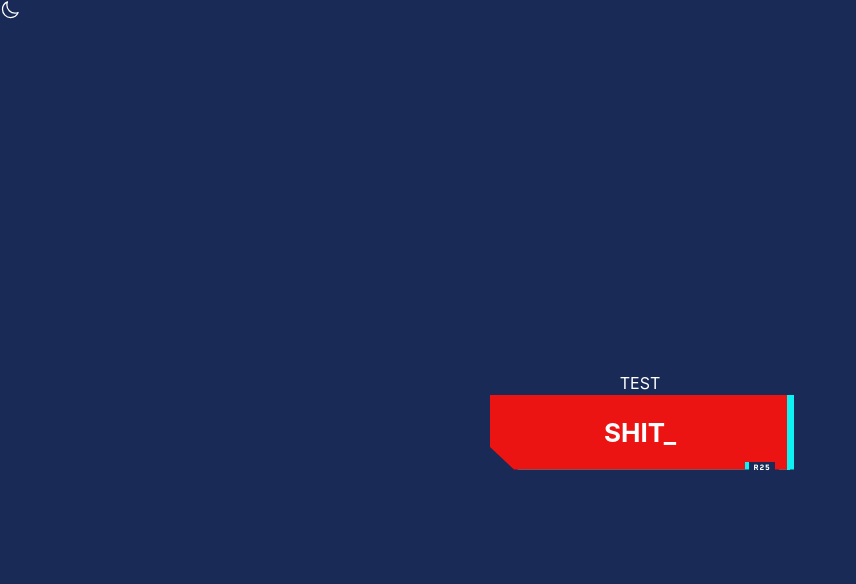
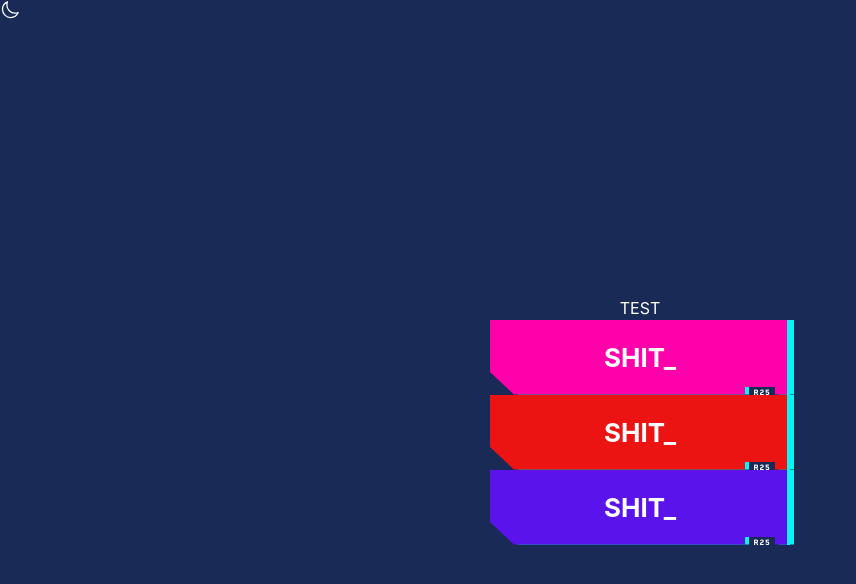
Before and after one commit to lavet13/cyberpunk-blog, a Gatsby site: page / in a window 1280 px wide. Shown: the whole page, without its empty margins (0-856 px from the left). Built offline with nearby package versions, Linux system fonts and the light colour scheme; Gatsby itself is replaced by a stand-in of ours; a web font is replaced by a local one.

Commit message:
variants for button

```diff
--- a/src/@chakra-ui/gatsby-plugin/colors.ts
+++ b/src/@chakra-ui/gatsby-plugin/colors.ts
@@ -4,11 +4,25 @@ const colors = defineStyle({
   primary: `hsl(
     0,
     85%,
-    calc(var(--primary-lightness, 50) * 1%)
+    calc(50 * 1%)
   )`,
 
-  'shadow-primary': `hsl(var(--shadow-primary-hue), 90%, 50%)`,
-  'shadow-secondary': `hsl(var(--shadow-secondary-hue), 90%, 60%)`,
+  'primary-hover': `hsl(0, 85%, calc(50 * 0.8%))`,
+  'primary-active': `hsl(0, 85%, calc(50 * 0.6%))`,
+
+  secondary: `hsl(260, 85%, calc(50 * 1%))`,
+
+  'secondary-hover': `hsl(260, 85%, calc(50 * 0.8%))`,
+  'secondary-active': `hsl(260, 85%, calc(50 * 0.6%))`,
+
+  tertiary: `hsl(320, 100%, calc(50 * 1%))`,
+
+  'tertiary-hover': `hsl(320, 100%, calc(50 * 0.8%))`,
+  'tertiary-active': `hsl(320, 100%, calc(50 * 0.6%))`,
+
+  'shadow-primary': `hsl(180, 90%, 50%)`,
+  'shadow-secondary': `hsl(60, 90%, 60%)`,
+
   'cyber-color': `hsl(0, 0%, 100%)`,
 });
 
--- a/src/@chakra-ui/gatsby-plugin/components/button.ts
+++ b/src/@chakra-ui/gatsby-plugin/components/button.ts
@@ -1,6 +1,6 @@
 import { createMultiStyleConfigHelpers, defineStyle } from '@chakra-ui/react';
 import { mode } from '@chakra-ui/theme-tools';
-import { variantCyberButton } from '../utils';
+import { variantCyberButton, variantCyberGlitchEffect } from '../utils';
 
 const helpers = createMultiStyleConfigHelpers(['outer', 'glitch', 'tag']);
 
@@ -8,38 +8,7 @@ const Button = helpers.defineMultiStyleConfig({
   baseStyle: defineStyle(props => ({
     outer: variantCyberButton(props),
 
-    glitch: {
-      display: 'none',
-
-      position: 'absolute',
-      top: `calc(var(--border) * -1)`,
-      left: `calc(var(--border) * -1)`,
-      right: `calc(var(--border) * -1)`,
-      bottom: `calc(var(--border) * -1)`,
-      background: 'shadow-primary',
-      textShadow: `2px 2px var(--chakra-colors-shadow-primary), -2px -2px var(--chakra-colors-shadow-secondary)`,
-      clipPath: `var(--clip)`,
-
-      _groupHover: {
-        display: 'block',
-      },
-
-      _before: {
-        content: `""`,
-
-        position: 'absolute',
-
-        top: `calc(var(--border) * 1)`,
-        right: `calc(var(--border) * 1)`,
-        left: `calc(var(--border) * 1)`,
-        bottom: `calc(var(--border) * 1)`,
-
-        clipPath: `var(--clip)`,
-        background: 'primary',
-
-        zIndex: -1,
-      },
-    },
+    glitch: variantCyberGlitchEffect(props),
 
     tag: {
       position: 'absolute',
@@ -75,7 +44,7 @@ const Button = helpers.defineMultiStyleConfig({
 
   defaultProps: {
     size: 'cyberLg',
-    colorScheme: 'blue',
+    colorScheme: 'red',
   },
 });
 
--- a/src/@chakra-ui/gatsby-plugin/css-variables.css
+++ b/src/@chakra-ui/gatsby-plugin/css-variables.css
@@ -1,8 +1,5 @@
 :root {
   --shimmy-distance: 5;
-  --primary-lightness: 50;
-  --shadow-primary-hue: 180;
-  --shadow-secondary-hue: 60;
   --label-size: 9px;
   --border: 4px;
 
--- a/src/@chakra-ui/gatsby-plugin/utils.ts
+++ b/src/@chakra-ui/gatsby-plugin/utils.ts
@@ -3,6 +3,7 @@ import {
   transparentize,
   getColor,
   SystemStyleFunction,
+  cssVar,
 } from '@chakra-ui/theme-tools';
 
 export function percentageWidths(
@@ -120,14 +121,20 @@ export const variantGradient: SystemStyleFunction = props => {
 export const variantCyberButton: SystemStyleFunction = props => {
   const { colorScheme: c } = props;
 
-  let primaryHue = 0;
+  let background = 'primary';
+  let backgroundHover = 'primary-hover';
+  let backgroundActive = 'primary-active';
 
-  if (c === 'red') {
-    primaryHue = 0;
+  if (c === 'blue') {
+    background = 'secondary';
+    backgroundHover = 'secondary-hover';
+    backgroundActive = 'secondary-active';
   }
 
-  if (c === 'blue') {
-    primaryHue = 260;
+  if (c === 'purple') {
+    background = 'tertiary';
+    backgroundHover = 'tertiary-hover';
+    backgroundActive = 'tertiary-active';
   }
 
   const styles = {
@@ -166,17 +173,84 @@ export const variantCyberButton: SystemStyleFunction = props => {
       clipPath: 'var(--clip)',
       zIndex: -1,
 
-      background: 'primary',
+      background,
     },
 
     _hover: {
-      '--chakra-colors-primary': `hsl(0, 85%, calc(50 * 0.8%))`,
+      _after: {
+        background: backgroundHover,
+      },
     },
 
     _active: {
-      '--chakra-colors-primary': `hsl(0, 85%, calc(50 * 0.6%))`,
+      _after: {
+        background: backgroundActive,
+      },
     },
   };
 
   return styles;
 };
+
+export const variantCyberGlitchEffect: SystemStyleFunction = props => {
+  const { colorScheme: c } = props;
+
+  let background = 'primary';
+  let backgroundHover = 'primary-hover';
+  let backgroundActive = 'primary-active';
+
+  if (c === 'blue') {
+    background = 'secondary';
+    backgroundHover = 'secondary-hover';
+    backgroundActive = 'secondary-active';
+  }
+
+  if (c === 'purple') {
+    background = 'tertiary';
+    backgroundHover = 'tertiary-hover';
+    backgroundActive = 'tertiary-active';
+  }
+
+  return {
+    display: 'none',
+
+    position: 'absolute',
+    top: `calc(var(--border) * -1)`,
+    left: `calc(var(--border) * -1)`,
+    right: `calc(var(--border) * -1)`,
+    bottom: `calc(var(--border) * -1)`,
+    background: 'shadow-primary',
+    textShadow: `2px 2px var(--chakra-colors-shadow-primary), -2px -2px var(--chakra-colors-shadow-secondary)`,
+    clipPath: `var(--clip)`,
+
+    _groupHover: {
+      display: 'block',
+
+      _before: {
+        background: backgroundHover,
+      },
+    },
+
+    _groupActive: {
+      _before: {
+        background: backgroundActive,
+      },
+    },
+
+    _before: {
+      content: `""`,
+
+      position: 'absolute',
+
+      top: `calc(var(--border) * 1)`,
+      right: `calc(var(--border) * 1)`,
+      left: `calc(var(--border) * 1)`,
+      bottom: `calc(var(--border) * 1)`,
+
+      clipPath: `var(--clip)`,
+      background,
+
+      zIndex: -1,
+    },
+  };
+};
--- a/src/components/cyber-button.tsx
+++ b/src/components/cyber-button.tsx
@@ -225,11 +225,11 @@ const animation = keyframes`
 import React, { FC } from 'react';
 
 const CyberButton: FC<ButtonProps> = props => {
-  const { size, variant, children, ...rest } = props;
+  const { size, variant, colorScheme, children, ...rest } = props;
 
-  const styles = useMultiStyleConfig(`Button`, { size, variant });
+  const styles = useMultiStyleConfig(`Button`, { size, variant, colorScheme });
 
-  const glitchAnimation = `${anotherAnimation} 2s infinite`;
+  const glitchAnimation = `${animation} 2s infinite`;
 
   return (
     <Button role='group' __css={{ ...styles.outer }} {...rest}>
--- a/src/pages/index.tsx
+++ b/src/pages/index.tsx
@@ -8,7 +8,9 @@ const IndexPage: React.FC<PageProps> = () => {
   return (
     <Flex direction='column' align='center' justify='center' minHeight='100vh'>
       <Box>TEST</Box>
-      <CyberButton>SHIT</CyberButton>
+      <CyberButton colorScheme='purple'>SHIT</CyberButton>
+      <CyberButton colorScheme='red'>SHIT</CyberButton>
+      <CyberButton colorScheme='blue'>SHIT</CyberButton>
     </Flex>
   );
 };
```
